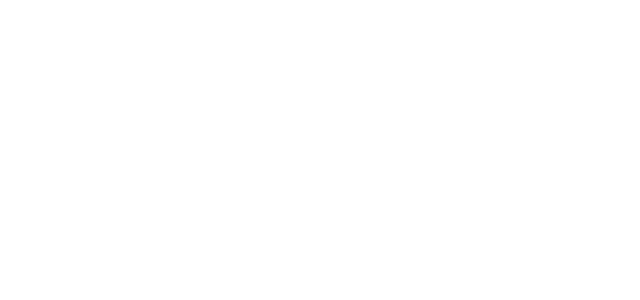
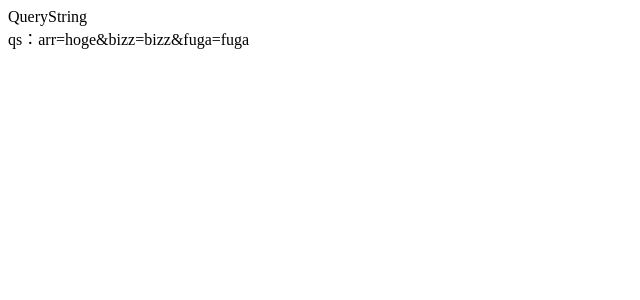
Before and after one commit to 49takaya3989/tech_training_studio, a React (Vite) app: page /query-string in a window 1280 px wide. Before the commit this address had no page. Shown: the top 300 px of the page, without its empty margins (0-640 px from the left). Built offline with nearby package versions, Linux system fonts and the light colour scheme.

Commit message:
feat: sample query string

```diff
--- a/package.json
+++ b/package.json
@@ -10,6 +10,7 @@
     "preview": "vite preview"
   },
   "dependencies": {
+    "query-string": "^8.1.0",
     "react": "^18.2.0",
     "react-dom": "^18.2.0",
     "react-router-dom": "^6.21.2"
--- a/src/react-router/Home.tsx
+++ b/src/Home.tsx
@@ -5,6 +5,8 @@
     <div>
       <div>Home</div>
       <Link to='/about'>About</Link>
+      <br/>
+      <Link to='/query-string?hoge=hoge'>QueryString</Link>
     </div>
   )
 }
--- a/src/main.tsx
+++ b/src/main.tsx
@@ -1,6 +1,6 @@
 import React from 'react'
 import ReactDOM from 'react-dom/client'
-import AppRoutes from './react-router/AppRoutes.tsx'
+import AppRoutes from './AppRoutes.tsx'
 
 ReactDOM.createRoot(document.getElementById('root')!).render(
   <React.StrictMode>
--- /dev/null
+++ b/src/query-string/Index.tsx
@@ -0,0 +1,16 @@
+import queryString from 'query-string';
+
+const QueryString = () => {
+  const arr = ['hoge'];
+  const obj = {fuga: 'fuga', bizz: 'bizz'};
+  const qs = queryString.stringify({arr, ...obj});
+
+  return (
+    <div>
+      <div>QueryString</div>
+      <div>qs：{qs}</div>
+    </div>
+  )
+};
+
+export default QueryString;
```
Also changed, not shown: src/AppRoutes.tsx (renamed from src/react-router/AppRoutes.tsx, +6 -1 lines), 1 other file (tests, documents, lock files or other folders).
